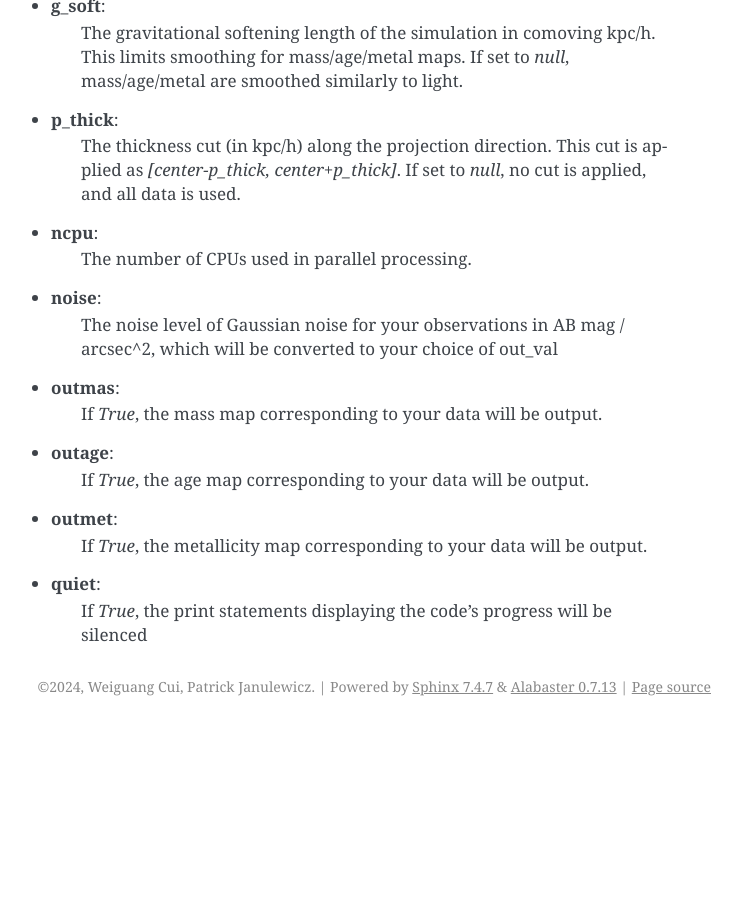
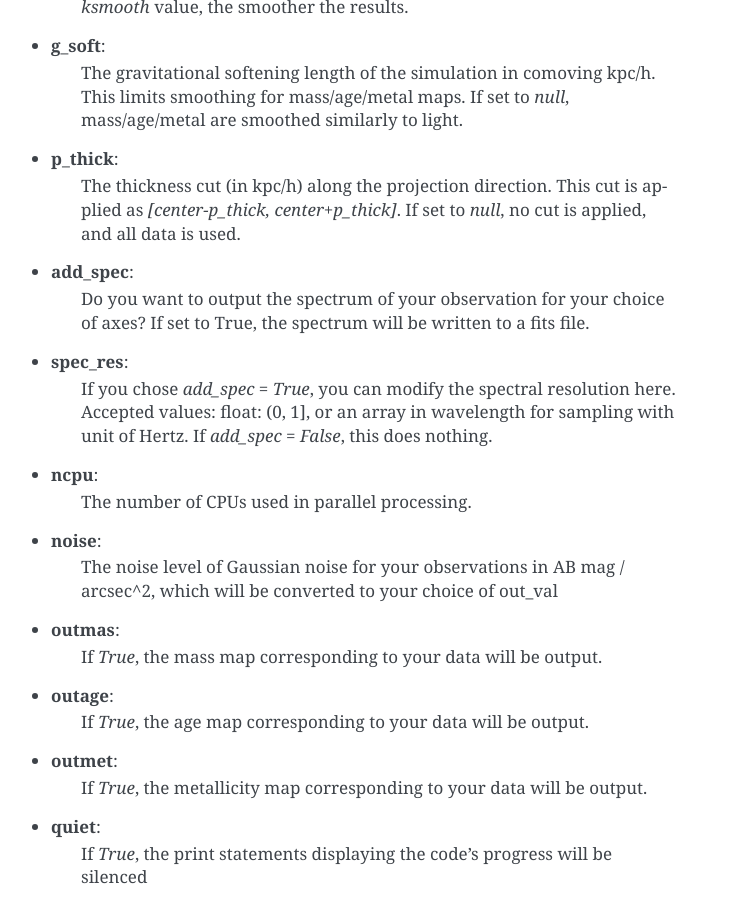
Before and after one commit to pjanul/pymgal, a Sphinx documentation site: the page built from doc/source/usage.rst, in a window 1280 px wide and 900 px high, scrolled down 2770 px. Shown: the whole window, without its empty margins (399-1141 px from the left). Built offline with Sphinx 7.4.7, drawn with Linux system fonts in a browser that asks for light colours; before the commit the page ends 3496 px from its top, so only the background shows below that; some of the changed text lies outside the part shown.

Commit message:
usage.rst edited online with Bitbucket

```diff
--- a/doc/source/usage.rst
+++ b/doc/source/usage.rst
@@ -52,6 +52,8 @@ There are many different parameters you can modify for your magnitude calculatio
                "ksmooth": 100,
                "g_soft": None,
                "p_thick": None,
+               "add_spec": False,
+               "spec_res": None,
                "ncpu": 16,
                "noise": None,
                "outmas": True,
@@ -112,6 +114,12 @@ This document describes the various parameters used in PyMGal for generating opt
 - **p_thick**:
     The thickness cut (in kpc/h) along the projection direction. This cut is applied as `[center-p_thick, center+p_thick]`. If set to `null`, no cut is applied, and all data is used.
 
+- **add_spec**:
+    Do you want to output the spectrum of your observation for your choice of axes? If set to True, the spectrum will be written to a fits file.
+
+- **spec_res**:
+    If you chose `add_spec = True`, you can modify the spectral resolution here. Accepted values: float: (0, 1], or an array in wavelength for sampling with unit of Hertz. If `add_spec = False`, this does nothing.
+
 - **ncpu**:
     The number of CPUs used in parallel processing.
 
```
